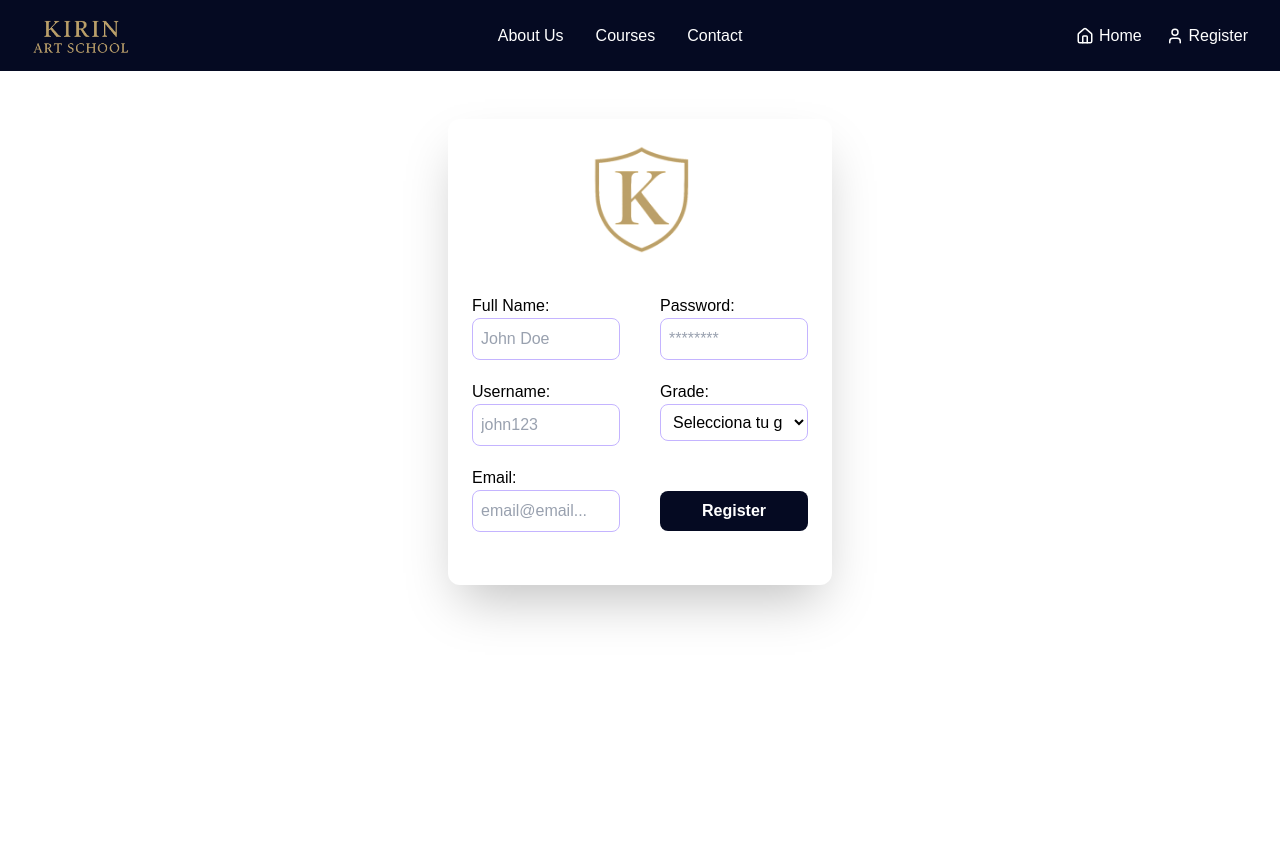
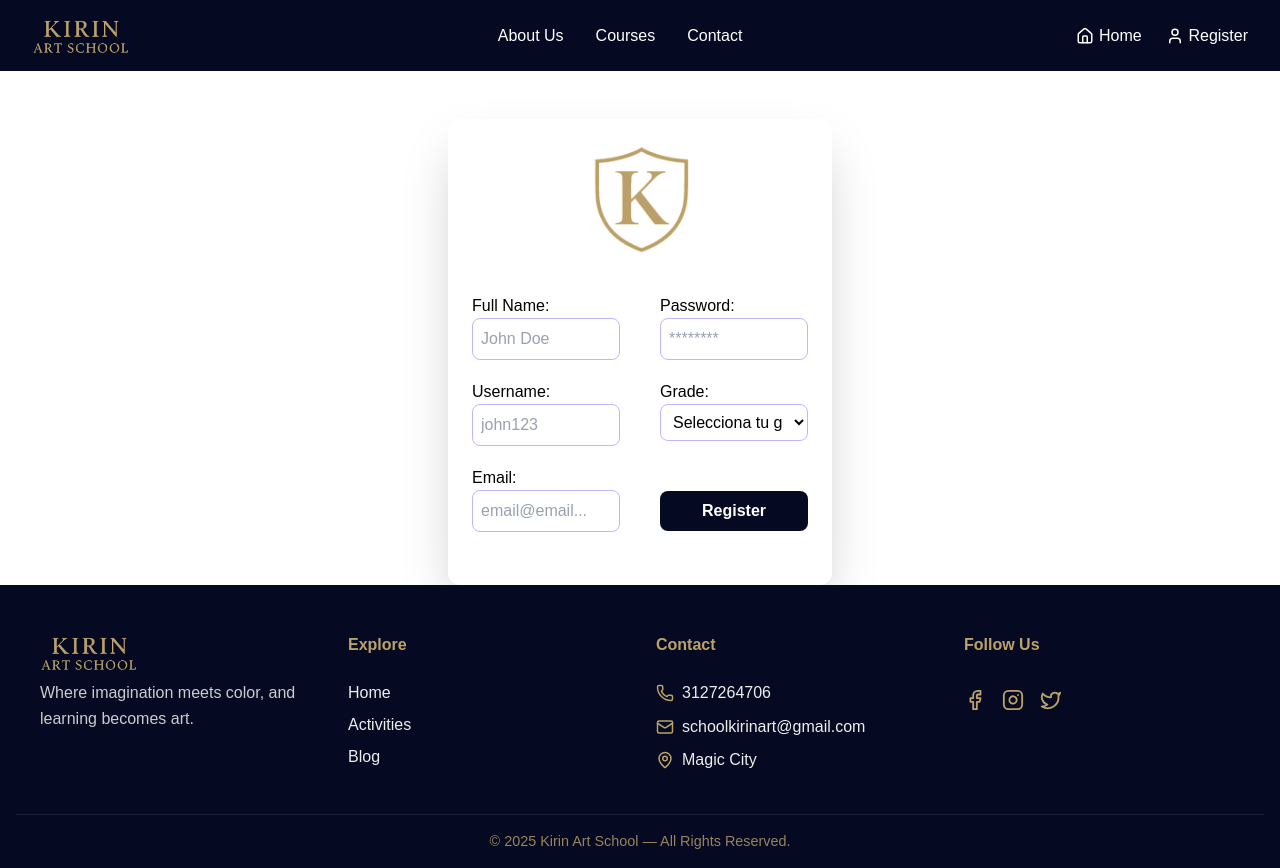
Before and after one commit to vcmvanesa7/Software-School---HU3, a Next.js app: page /register in a window 1280 px wide. Before the commit the page ends 800 px from the top, so only its background shows below. Built offline with nearby package versions, Linux system fonts and the light colour scheme.

Commit message:
added footer color in other themes

```diff
--- a/src/app/layout.tsx
+++ b/src/app/layout.tsx
@@ -4,6 +4,7 @@ import { Provider } from "@/context/Provider";
 import AOSInitializer from "@/components/AOSInitializer";
 import Navbar from "@/components/navbar/Navbar";
 import { Cinzel, Inter, Space_Mono } from "next/font/google";
+import Footer from "@/components/Footer/Footer";
 
 const cinzel = Cinzel({
   subsets: ["latin"],
@@ -42,6 +43,7 @@ export default function RootLayout({
         <Navbar />
         <AOSInitializer />
        <Provider>{children}</Provider>
+       <Footer />
       </body>
     </html>
   );
--- a/src/app/page.tsx
+++ b/src/app/page.tsx
@@ -11,7 +11,6 @@ export default function HomeLandingPage() {
       <section id="hero"><Hero /></section>
       <section id="activities"><Activities /></section>
       <section id="blog"><BlogSection /></section>
-      <Footer />
     </main>
   );
 }
--- a/src/components/Footer/Footer.module.css
+++ b/src/components/Footer/Footer.module.css
@@ -1,3 +1,10 @@
+:root {
+  --bluedark: #050a22;
+  --foreground: #ededed;
+  --gold: #BCA16A;
+  color-scheme: only light;
+}
+
 .footer {
   background-color: var(--bluedark);
   color: var(--foreground);
@@ -17,8 +24,8 @@
 .col {
   display: flex;
   flex-direction: column;
-  align-items: flex-start; /* o center si quieres centrar el contenido */
-  gap: 0.5rem; /* 🔹 espacio vertical entre img y texto */
+  align-items: flex-start;
+  gap: 0.5rem;
 }
 
 
```
